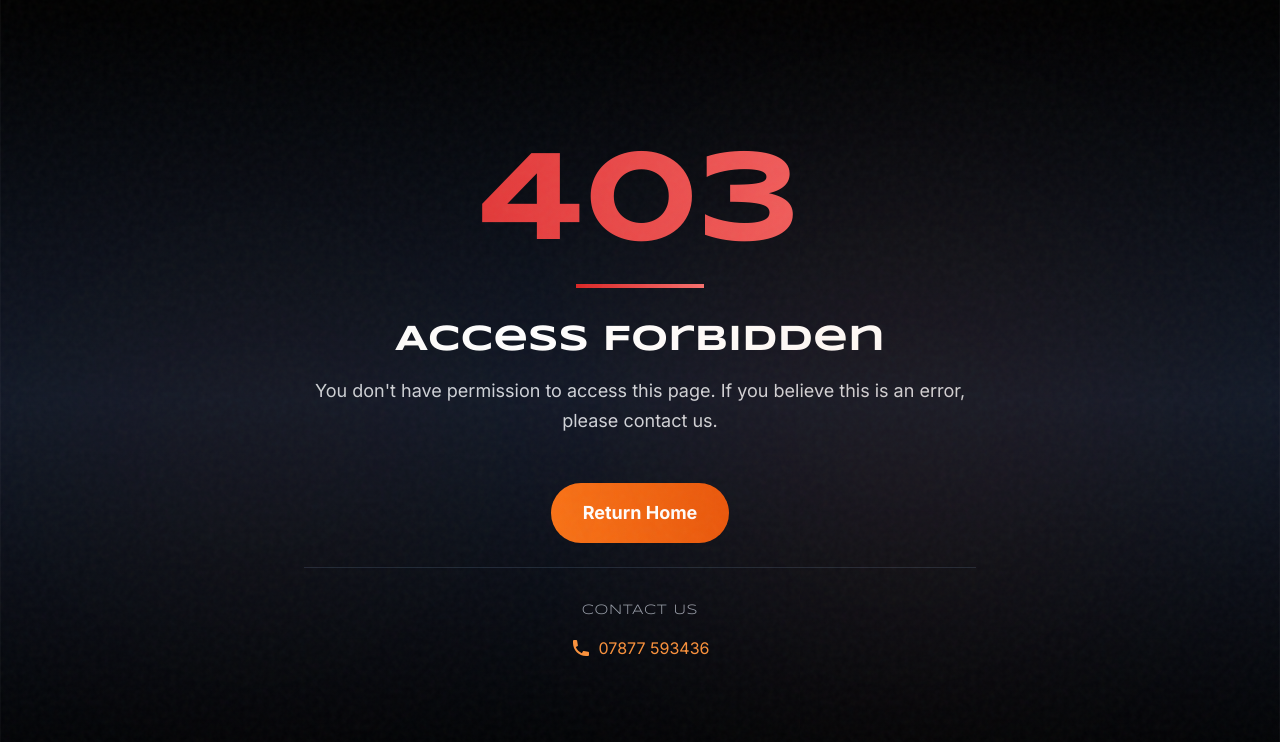
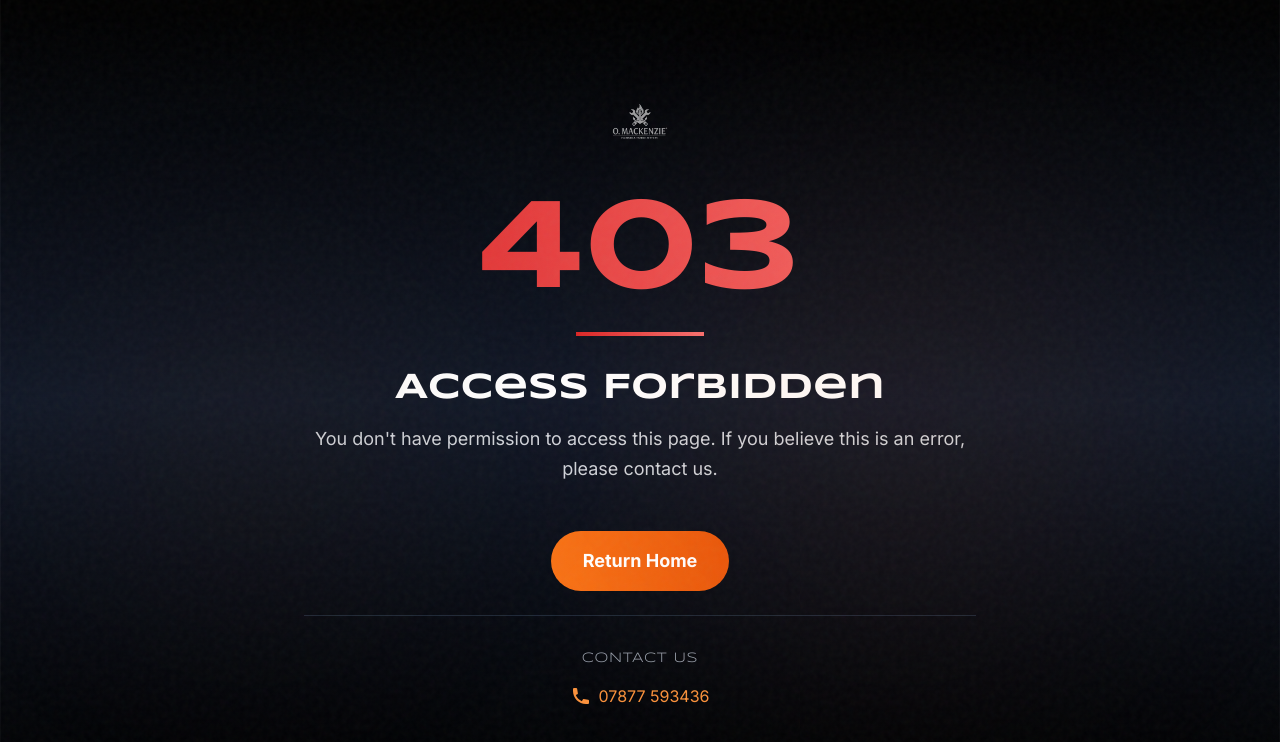
Before and after one commit to nuVizy/Oscar-Mackenzie, a React (Vite) app: page /403 in a window 1280 px wide. Shown: the top 742 px of the page. Built offline with nearby package versions, Linux system fonts and the light colour scheme.

Commit message:
Updated index.html

```diff
--- a/components/ErrorBoundary.tsx
+++ b/components/ErrorBoundary.tsx
@@ -28,6 +28,11 @@ class ErrorBoundary extends Component<Props, State> {
         <div className="min-h-screen bg-gradient-to-b from-black via-gray-900 to-black flex items-center justify-center px-4">
           <div className="text-center max-w-2xl">
             <div className="mb-8">
+              <img
+                src="/Logo/oscar_mackenzie_-_logo.png"
+                alt="O Mackenzie Logo"
+                className="h-16 w-auto mx-auto mb-8 brightness-0 invert opacity-60"
+              />
               <div className="text-7xl mb-6">⚠️</div>
               <h1 className="text-6xl font-black text-transparent bg-clip-text bg-gradient-to-r from-red-500 to-orange-500 mb-4" style={{ fontFamily: 'Syncopate, sans-serif' }}>
                 Something Went Wrong
--- a/components/Footer.tsx
+++ b/components/Footer.tsx
@@ -15,7 +15,7 @@ const Footer: React.FC = () => {
         <div className="flex flex-col md:flex-row justify-between items-start gap-12 mb-16">
           <div className="space-y-6 max-w-sm">
             <img
-              src="https://www.omackenzieservices.co.uk/oscar_mackenzie_-_logo.png"
+              src="/Logo/oscar_mackenzie_-_logo.png"
               alt="O Mackenzie Logo"
               className="h-16 md:h-20 w-auto brightness-0 invert"
             />
--- a/components/Forbidden.tsx
+++ b/components/Forbidden.tsx
@@ -6,6 +6,11 @@ export default function Forbidden() {
     <div className="min-h-screen bg-gradient-to-b from-black via-gray-900 to-black flex items-center justify-center px-4">
       <div className="text-center max-w-2xl">
         <div className="mb-8">
+          <img
+            src="/Logo/oscar_mackenzie_-_logo.png"
+            alt="O Mackenzie Logo"
+            className="h-16 w-auto mx-auto mb-8 brightness-0 invert opacity-60"
+          />
           <h1 className="text-9xl font-black text-transparent bg-clip-text bg-gradient-to-r from-red-600 to-red-400 mb-4" style={{ fontFamily: 'Syncopate, sans-serif' }}>
             403
           </h1>
--- a/components/Maintenance.tsx
+++ b/components/Maintenance.tsx
@@ -5,6 +5,11 @@ export default function Maintenance() {
     <div className="min-h-screen bg-gradient-to-b from-black via-gray-900 to-black flex items-center justify-center px-4">
       <div className="text-center max-w-2xl">
         <div className="mb-8">
+          <img
+            src="/Logo/oscar_mackenzie_-_logo.png"
+            alt="O Mackenzie Logo"
+            className="h-16 w-auto mx-auto mb-8 brightness-0 invert opacity-60"
+          />
           <h1 className="text-9xl font-black text-transparent bg-clip-text bg-gradient-to-r from-yellow-500 to-orange-500 mb-4" style={{ fontFamily: 'Syncopate, sans-serif' }}>
             503
           </h1>
--- a/components/Navbar.tsx
+++ b/components/Navbar.tsx
@@ -36,7 +36,7 @@ const Navbar: React.FC = () => {
             >
               <div className="h-10 md:h-16 w-auto">
                 <img
-                  src="https://www.omackenzieservices.co.uk/oscar_mackenzie_-_logo.png"
+                  src="/Logo/oscar_mackenzie_-_logo.png"
                   alt="O Mackenzie Logo"
                   className="h-full w-auto object-contain brightness-0 invert"
                 />
@@ -118,7 +118,7 @@ const Navbar: React.FC = () => {
           <div className="flex items-center justify-between p-6 border-b border-zinc-800">
             <div className="flex items-center gap-3">
               <img
-                src="https://www.omackenzieservices.co.uk/oscar_mackenzie_-_logo.png"
+                src="/Logo/oscar_mackenzie_-_logo.png"
                 alt="O Mackenzie Logo"
                 className="h-8 w-auto brightness-0 invert"
               />
--- a/components/NotFound.tsx
+++ b/components/NotFound.tsx
@@ -6,6 +6,11 @@ export default function NotFound() {
     <div className="min-h-screen bg-gradient-to-b from-black via-gray-900 to-black flex items-center justify-center px-4">
       <div className="text-center max-w-2xl">
         <div className="mb-8">
+          <img
+            src="/Logo/oscar_mackenzie_-_logo.png"
+            alt="O Mackenzie Logo"
+            className="h-16 w-auto mx-auto mb-8 brightness-0 invert opacity-60"
+          />
           <h1 className="text-9xl font-black text-transparent bg-clip-text bg-gradient-to-r from-orange-500 to-orange-300 mb-4" style={{ fontFamily: 'Syncopate, sans-serif' }}>
             404
           </h1>
--- a/components/ServerError.tsx
+++ b/components/ServerError.tsx
@@ -6,6 +6,11 @@ export default function ServerError() {
     <div className="min-h-screen bg-gradient-to-b from-black via-gray-900 to-black flex items-center justify-center px-4">
       <div className="text-center max-w-2xl">
         <div className="mb-8">
+          <img
+            src="/Logo/oscar_mackenzie_-_logo.png"
+            alt="O Mackenzie Logo"
+            className="h-16 w-auto mx-auto mb-8 brightness-0 invert opacity-60"
+          />
           <h1 className="text-9xl font-black text-transparent bg-clip-text bg-gradient-to-r from-red-500 to-orange-500 mb-4" style={{ fontFamily: 'Syncopate, sans-serif' }}>
             500
           </h1>
--- a/index.html
+++ b/index.html
@@ -12,21 +12,21 @@
     <meta property="og:url" content="https://www.omackenzieservices.co.uk/">
     <meta property="og:title" content="O Mackenzie Plumbing & Heating | Elite Services">
     <meta property="og:description" content="Rossendale's local Plumbing & Heating Specialist. Professional boiler repairs, luxury bathrooms, and heating solutions.">
-    <meta property="og:image" content="https://www.omackenzieservices.co.uk/oscar_mackenzie_-_logo.png">
+    <meta property="og:image" content="https://www.omackenzieservices.co.uk/Logo/oscar_mackenzie_-_logo.png">
 
     <!-- Twitter -->
     <meta property="twitter:card" content="summary_large_image">
     <meta property="twitter:url" content="https://www.omackenzieservices.co.uk/">
     <meta property="twitter:title" content="O Mackenzie Plumbing & Heating | Elite Services">
     <meta property="twitter:description" content="Professional boiler repairs, luxury bathrooms, and heating solutions in Rossendale.">
-    <meta property="twitter:image" content="https://www.omackenzieservices.co.uk/oscar_mackenzie_-_logo.png">
+    <meta property="twitter:image" content="https://www.omackenzieservices.co.uk/Logo/oscar_mackenzie_-_logo.png">
 
     <!-- Canonical URL -->
     <link rel="canonical" href="https://www.omackenzieservices.co.uk/" />
 
     <!-- Favicon -->
-    <link rel="icon" type="image/png" href="/oscar_mackenzie_-_logo.png">
-    <link rel="apple-touch-icon" href="/oscar_mackenzie_-_logo.png">
+    <link rel="icon" type="image/png" href="/Logo/oscar_mackenzie_-_logo.png">
+    <link rel="apple-touch-icon" href="/Logo/oscar_mackenzie_-_logo.png">
 
     <!-- PWA & Web App Manifest -->
     <link rel="manifest" href="/manifest.json">
@@ -51,7 +51,7 @@
       "@context": "https://schema.org",
       "@type": "PlumbingBusiness",
       "name": "O Mackenzie Plumbing & Heating",
-      "image": "https://www.omackenzieservices.co.uk/oscar_mackenzie_-_logo.png",
+      "image": "https://www.omackenzieservices.co.uk/Logo/oscar_mackenzie_-_logo.png",
       "@id": "",
       "url": "https://www.omackenzieservices.co.uk/",
       "telephone": "07703 620023",
```
